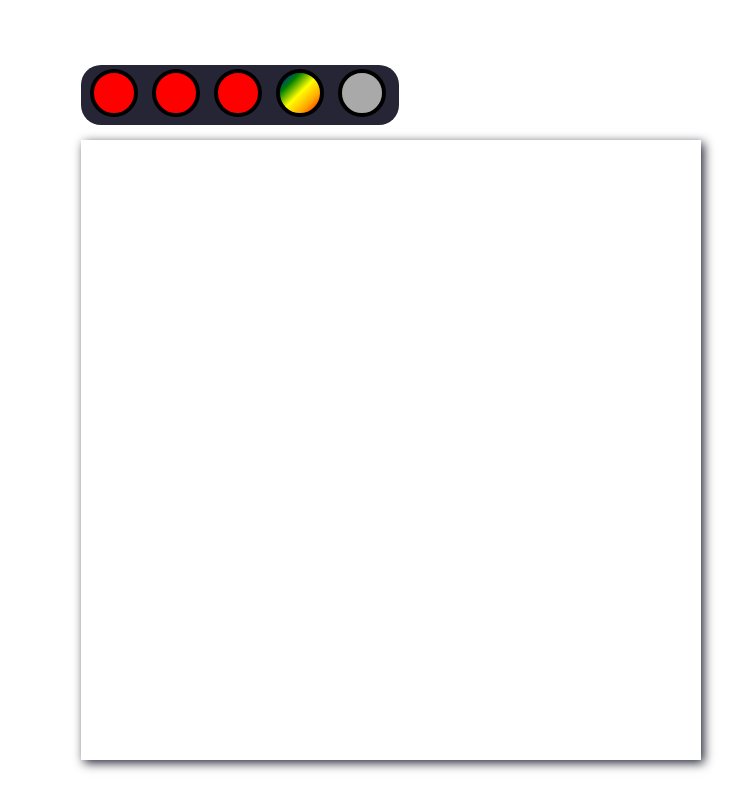
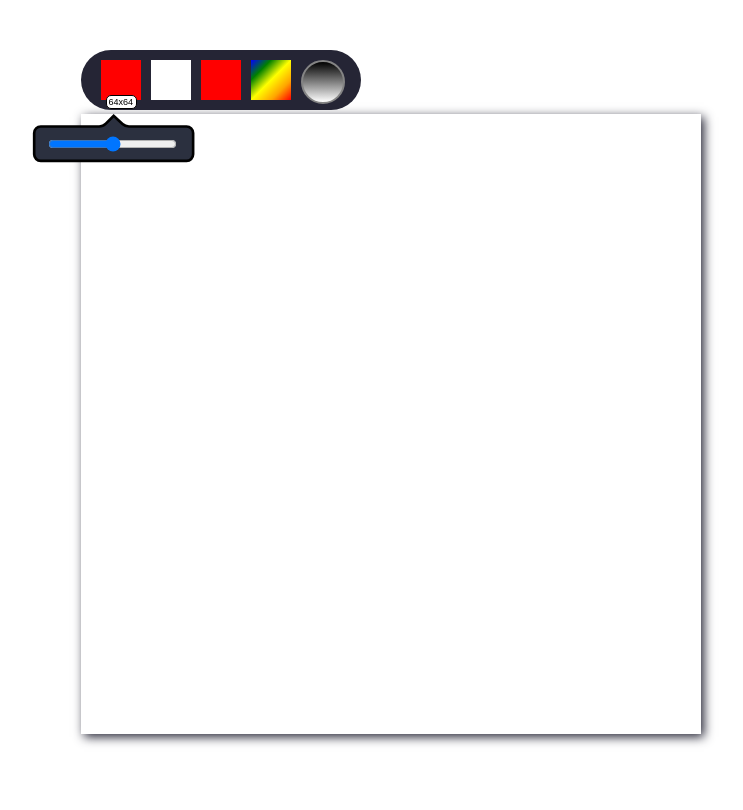
Before and after one commit to brenxm/etch-sketch, a plain HTML site: page index.html in a window 1280 px wide. Shown: the whole page, without its empty margins (249-992 px from the left). Drawn offline with Linux system fonts and the light colour scheme.

Commit message:
Update menu buttons and add slider for pxl selection

```diff
--- a/index.html
+++ b/index.html
@@ -1,5 +1,6 @@
 <!DOCTYPE html>
 <html lang="en">
+
 <head>
     <meta charset="UTF-8">
     <meta http-equiv="X-UA-Compatible" content="IE-edge">
@@ -11,11 +12,39 @@
 <body>
     <div class="page">
         <div class="header">
-                <div id='pixel'class="button"></div>
-                <div id='eraser'class="button"></div>
-                <div id='color'class="button"></div>
-                <div id='rainbow'class="button"></div>
-                <div id='opacity'class="button"></div>
+            <div class="main-button-containers">
+                <div id="pixel-container">
+                    <div id='pixel' class="button"></div>
+                    <input id="current-pxl" value="64x64" />
+                    <!--slider here with absolute position-->
+                    <div id="slider-container">
+                        <svg version="1.1" id="Layer_1" xmlns="http://www.w3.org/2000/svg" xmlns:xlink="http://www.w3.org/1999/xlink" x="0px"
+                            y="0px" viewBox="0 0 151 73" style="enable-background:new 0 0 151 73;" xml:space="preserve">
+
+                            <path class="st0" d="M132.56,50.5H22.44c-2.73,0-4.94-2.21-4.94-4.94V29.44c0-2.73,2.21-4.94,4.94-4.94h44.07
+                        	c1.91,0,3.75-0.76,5.1-2.11l5.89-5.89l6.71,6.12c1.33,1.21,3.06,1.88,4.86,1.88h43.49c2.73,0,4.94,2.21,4.94,4.94v16.12
+                        	C137.5,48.29,135.29,50.5,132.56,50.5z" />
+                        </svg>
+                        <input id='pxl-slider'type="range" min="1" max="100" step="1">
+                    </div>
+                </div>
+                <div id="eraser-container">
+                    <div id='eraser' class="button"></div>
+                </div>
+                <div id="color-container">
+                    <div id='color' class="button"></div>
+                </div>
+                <div id="rainbow-container">
+                    <div id='rainbow' class="button"></div>
+                </div>
+                <div id="opacity-container">
+                    <div id='opacity' class="button"></div>
+                </div>
+            </div>
+
+            <div class="dropdown-area">
+            </div>
+
         </div>
 
         <div class="grid-container">
@@ -25,4 +54,5 @@
 
     <script src="./script.js"></script>
 </body>
+
 </html>
--- a/script.js
+++ b/script.js
@@ -1,7 +1,11 @@
 const gridContainer = document.querySelector('.grid-container');
 let grids;
+let onMouseDown = false;
+const sliderContainer = document.getElementById('slider-container');
+const pixelButton = document.querySelector('#pixel');
+const pixelSlider = document.querySelector('#pxl-slider');
 
-generateGrids(16);
+//generateGrids(16);
 
 function generateGrids(count){
     for(let i = 0; i < count * count; i++){
@@ -24,7 +28,10 @@ function updateGridsSize(nodeList){
 
 };
 
-//media queries updating the each grid
+//update grid count
+
+
+//media queries updating the size each grid
 window.matchMedia('(min-width: 768px)').addEventListener('change',()=>{
     updateGridsSize(grids);
 });
@@ -32,11 +39,35 @@ window.matchMedia('(min-width: 768px)').addEventListener('change',()=>{
 //function to draw colors
 function paint(event){
     console.log('hovering');
-    event.target.setAttribute('style',`${event.target.getAttribute('style')} background-color: red;`)
+    event.target.setAttribute('style',`${event.target.getAttribute('style')} background-color: red;`);
+
+    console.log(event.target.getAttribute('style'));
 }
 
+//initializing event listeners
+/*
 grids.forEach(
     (x) => {
         x.addEventListener('mouseover', paint)
     }
 )
+*/
+
+pixelButton.addEventListener('click',()=>{sliderContainer.style.display == 'none' ?
+    sliderContainer.style.display = 'block' : sliderContainer.style.display = 'none';
+    //if not on hover anymore, hide the slider
+        })
+
+document.body.onmousedown = () => {
+    onMouseDown=true;
+}
+
+document.body.onmouseup = () => {
+    onMouseDown=false;
+}
+
+
+//pixel input value change
+pixelSlider.addEventListener('change',()=>{
+    console.log(`changing! and the current value is ${event.target.value}` );
+})
--- a/style.css
+++ b/style.css
@@ -10,23 +10,27 @@
 
 }
 
+
+/* HEADER */
 .header{
     display: block;
-    width: 310px;
+    width: auto;
     background-color: rgb(37, 37, 53);
-    border-radius: 20px;
-    margin: 15px auto;
-    padding: 4px;
+    border-radius: 40px;
+    padding: 10px 20px;
 }
 
-.header div {
-    display: inline-block;
+.header * {
+}
+
+.main-button-containers{
+    display: flex;
+    gap: 10px;
+}
+
+.main-button-containers * {
     height: 40px;
     width: 40px;
-    background-color: red;
-    border-radius: 50%;
-    margin: 0 5px;
-    border: 4px solid black;
 }
 
 .grid-container {
@@ -38,6 +42,8 @@
     flex-wrap: wrap;
 }
 
+
+/* main buttons */
 #opacity {
     background-color: darkgray;
 }
@@ -45,6 +51,79 @@
 #rainbow {
     background-image: linear-gradient(-45deg, red, orange, yellow, green, blue);
 }
+
+#eraser {
+    background-color: white;
+}
+
+#pixel {
+    background-color: red;
+}
+
+
+#opacity {
+    background-image: linear-gradient(black, white);
+    border-radius: 50%;
+    border: 2px solid rgb(132, 132, 132);
+}
+
+#color {
+    background-color: red;
+}
+
+/* indicators */
+.indicators-container * {
+    margin: 0 10px;
+}
+
+#slider-container{
+    height: auto;
+    width: 200px;
+    position: relative;
+    left: -90px;
+    top: -20px;
+}
+
+#current-pxl {
+    position: relative;
+    top: -5px;
+    display: block;
+    border-radius: 5px;;
+    border: 1.5px solid black;
+    color: black;
+    background-color: white;
+    font-size: 9px;
+    width: 25px;
+    height: 10px;
+    margin: 0 auto;
+}
+
+#pxl-slider{
+    display: block;
+    position: absolute;
+    width: auto;
+    top: 30px;
+    left: 37px;
+}
+
+
+
+
+/* SVG files */
+#Layer_1 {
+    height: auto;
+    width: 200px;
+}
+.st0 {
+    display: inline;
+    fill: rgb(43, 48, 63);
+    stroke: black;
+    stroke-width: 2px;;
+    width: 200px;
+    height: 200px;
+
+}
+
 
 @media (min-width: 768px) {
     .page{
```
Lines whose indentation alone changed are shown as unchanged.
